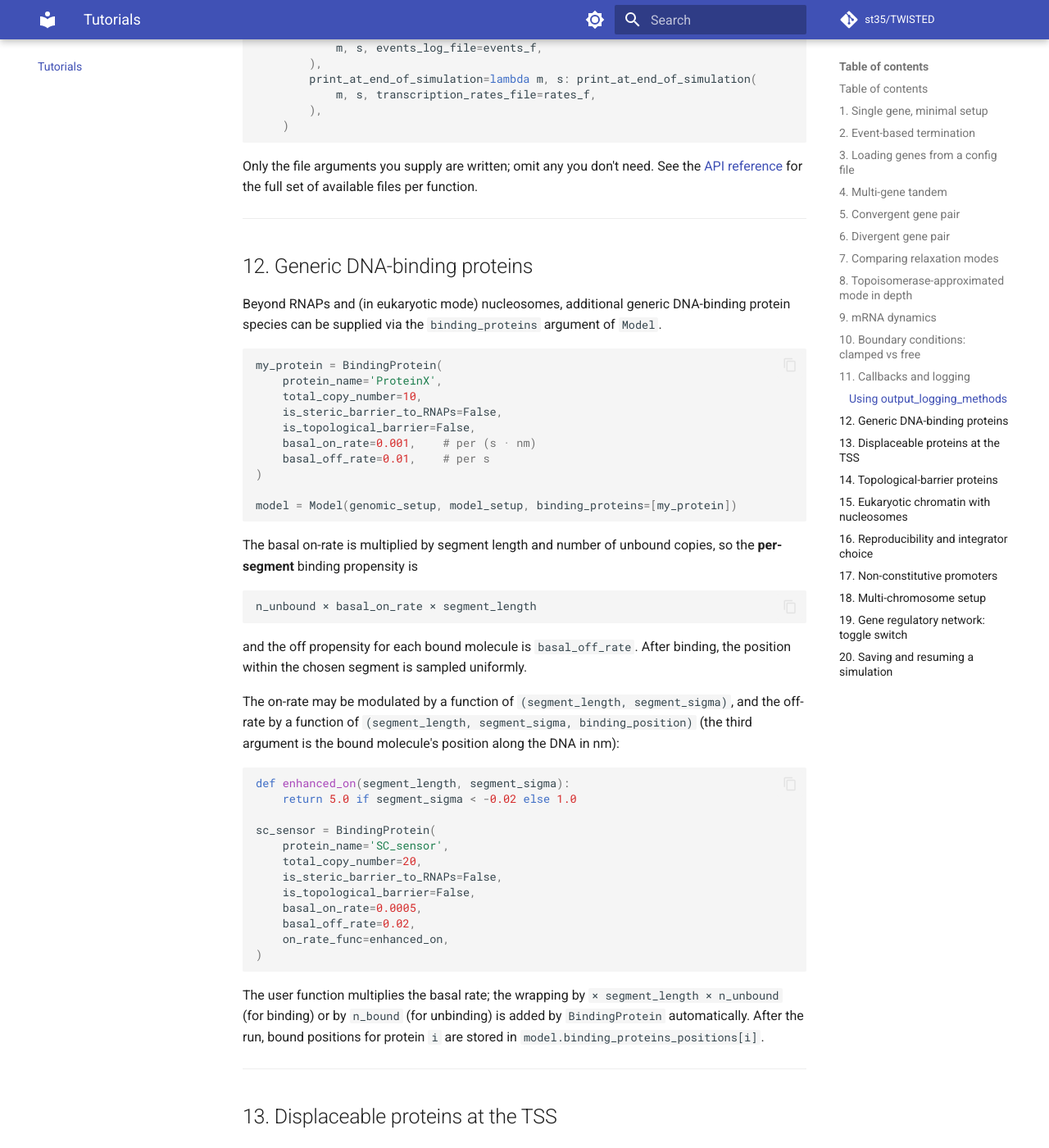
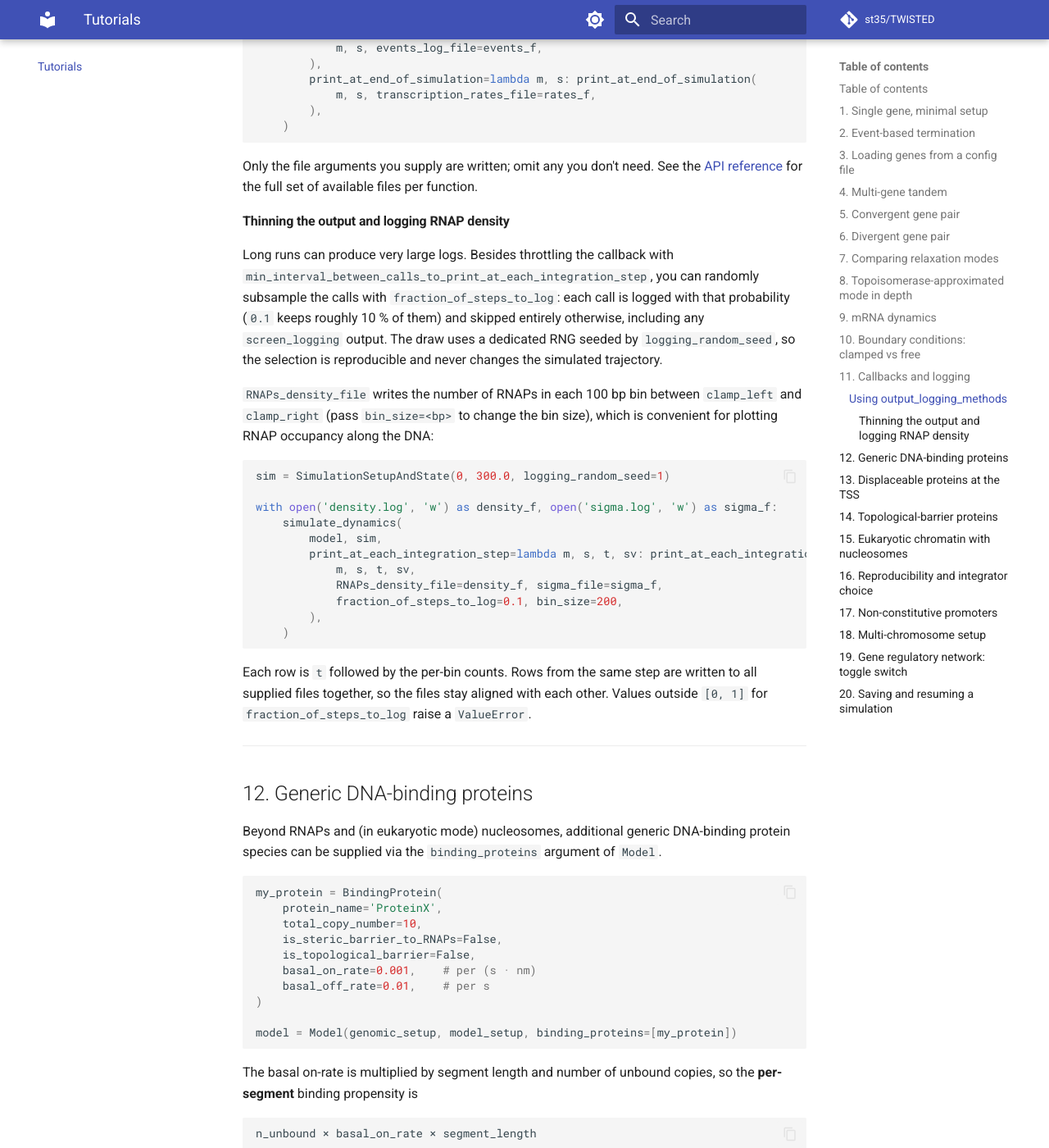
Before and after one commit to st35/TWISTED, an MkDocs documentation site: the page built from docs/tutorials.md, in a window 1280 px wide and 1400 px high, scrolled down 10002 px. Shown: the whole window at 82% size. Built offline with MkDocs 1.6.1 and Material for MkDocs 9.7.7, drawn with Linux system fonts in a browser that asks for light colours; comment, search, counter and statistics services are not loaded.

Commit message:
Added functionality to thin out per integration step logging

````diff
--- a/docs/tutorials.md
+++ b/docs/tutorials.md
@@ -423,6 +423,28 @@ with open('positions.log', 'w') as pos_f, \
 ```
 
 Only the file arguments you supply are written; omit any you don't need. See the [API reference](api/output-logging-methods.md) for the full set of available files per function.
+
+#### Thinning the output and logging RNAP density
+
+Long runs can produce very large logs. Besides throttling the callback with `min_interval_between_calls_to_print_at_each_integration_step`, you can randomly subsample the calls with `fraction_of_steps_to_log`: each call is logged with that probability (`0.1` keeps roughly 10 % of them) and skipped entirely otherwise, including any `screen_logging` output. The draw uses a dedicated RNG seeded by `logging_random_seed`, so the selection is reproducible and never changes the simulated trajectory.
+
+`RNAPs_density_file` writes the number of RNAPs in each 100 bp bin between `clamp_left` and `clamp_right` (pass `bin_size=<bp>` to change the bin size), which is convenient for plotting RNAP occupancy along the DNA:
+
+```python
+sim = SimulationSetupAndState(0, 300.0, logging_random_seed=1)
+
+with open('density.log', 'w') as density_f, open('sigma.log', 'w') as sigma_f:
+    simulate_dynamics(
+        model, sim,
+        print_at_each_integration_step=lambda m, s, t, sv: print_at_each_integration_step(
+            m, s, t, sv,
+            RNAPs_density_file=density_f, sigma_file=sigma_f,
+            fraction_of_steps_to_log=0.1, bin_size=200,
+        ),
+    )
+```
+
+Each row is `t` followed by the per-bin counts. Rows from the same step are written to all supplied files together, so the files stay aligned with each other. Values outside `[0, 1]` for `fraction_of_steps_to_log` raise a `ValueError`.
 
 
 ---
--- a/model_setup.py
+++ b/model_setup.py
@@ -306,7 +306,7 @@ class Model: # Class to hold the model, including genomic setup, model setup, an
 		print('=' * 80)
 
 class SimulationSetupAndState: # Class to hold simulation setup parameters
-	def __init__(self, simulation_end_mode: int, simulation_end_criterion: Union[float, list[int]], integration_method: str = 'RK23', integration_time_resolution: float = 1.0e-1, integration_rtol: float = 1.0e-6, integration_atol: float = 1.0e-8, RNAP_alive_status_check_interval: float = 1.0, max_RNAPs_to_recruit: list[int] = None, min_interval_between_calls_to_print_at_each_integration_step: float = 0.0, max_wall_time: float = 23.0*60.0*60.0, Gillespie_random_seed: int = 42, everything_else_random_seed: int = 42) -> None:
+	def __init__(self, simulation_end_mode: int, simulation_end_criterion: Union[float, list[int]], integration_method: str = 'RK23', integration_time_resolution: float = 1.0e-1, integration_rtol: float = 1.0e-6, integration_atol: float = 1.0e-8, RNAP_alive_status_check_interval: float = 1.0, max_RNAPs_to_recruit: list[int] = None, min_interval_between_calls_to_print_at_each_integration_step: float = 0.0, max_wall_time: float = 23.0*60.0*60.0, Gillespie_random_seed: int = 42, everything_else_random_seed: int = 42, logging_random_seed: int = 42) -> None:
 		self.simulation_end_mode = simulation_end_mode # 0: time-based, 1: event-based
 		assert simulation_end_mode in [0, 1], 'simulation_end_mode must be either 0 (time-based) or 1 (event-based).'
 
@@ -351,9 +351,11 @@ class SimulationSetupAndState: # Class to hold simulation setup parameters
 
 		self.Gillespie_random_seed = Gillespie_random_seed # Random seed for Gillespie events
 		self.everything_else_random_seed = everything_else_random_seed # Random seed for all other stochastic processes in the simulation (e.g., choosing segments for supercoiling relaxation events, choosing which bound protein unbinds in a binding protein unbinding event, etc.)
+		self.logging_random_seed = logging_random_seed # Random seed to be used during logging
 
 		self.rng_Gillespie = random.Random(self.Gillespie_random_seed)
 		self.rng_everything_else = random.Random(self.everything_else_random_seed)
+		self.rng_logging = random.Random(self.logging_random_seed)
 
 	def setup_simulation_state(self, genomic_setup: GenomicSetup) -> None:
 		if self.simulation_end_mode == 1:
````
Also changed, not shown: docs/api/model-setup.md (+2 -1 lines), docs/api/output-logging-methods.md (+3 -0 lines), docs/user-guide/simulation.md (+2 -0 lines), output_logging_methods.py (+6 -1 lines).
